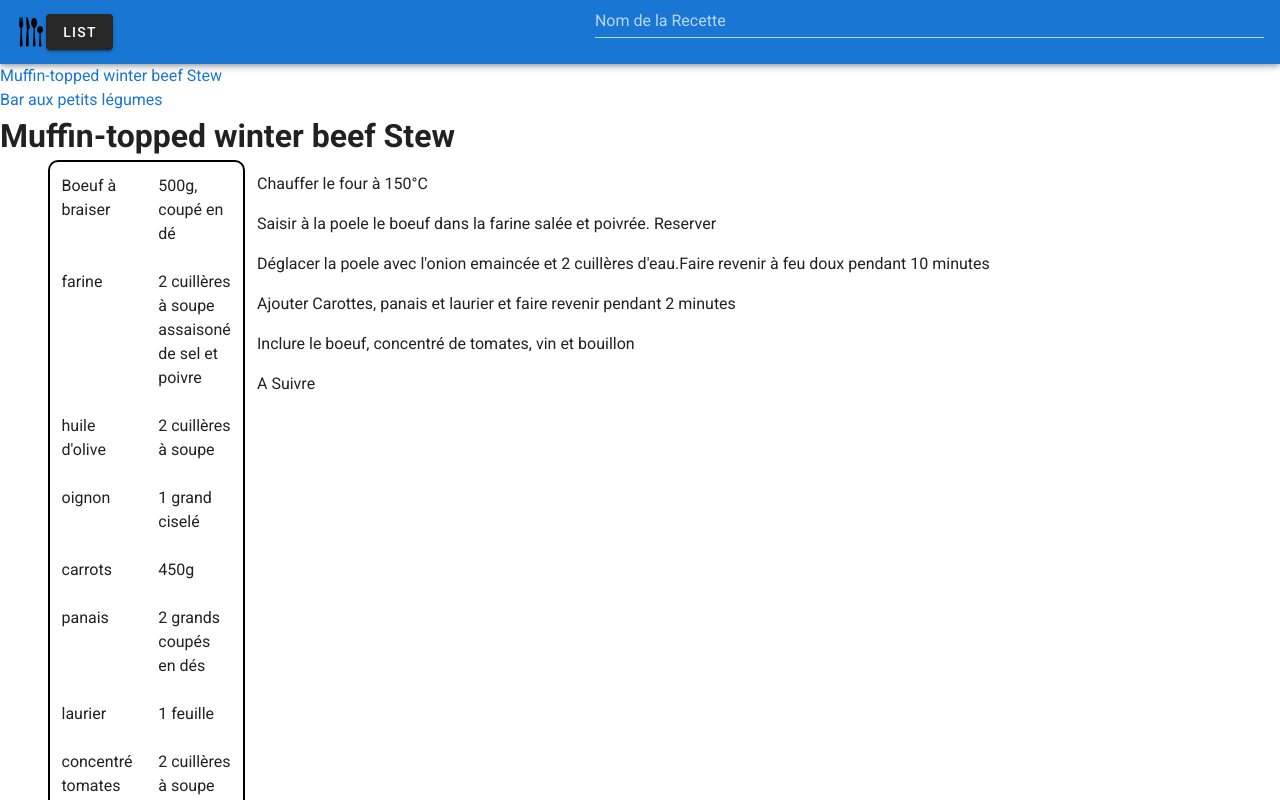
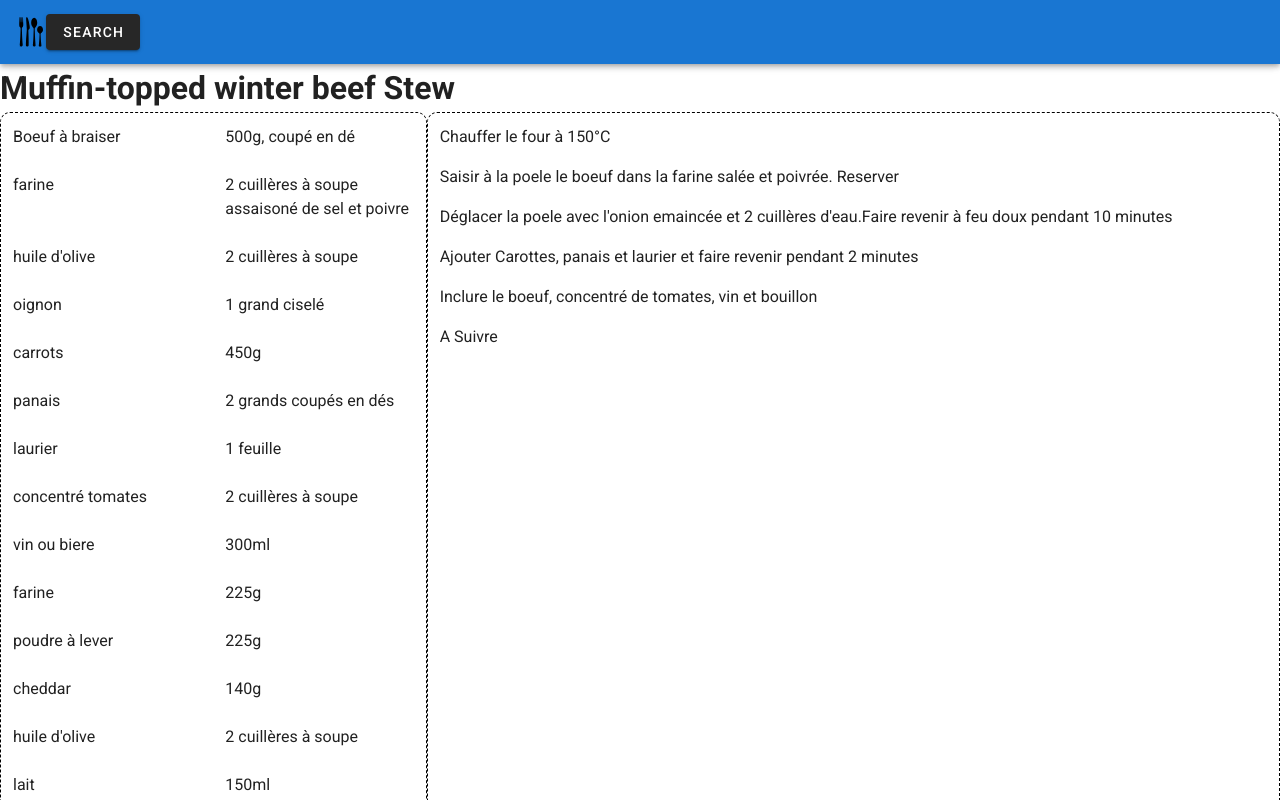
Before and after one commit to maldestor95/recettes, a Vue app: page / in a window 1280 px wide. Both pictures are taken after a click on the link "Muffin-topped winter beef Stew". Shown: the top 800 px of the page. Built offline with nearby package versions, Linux system fonts and the light colour scheme.

Commit message:
update style & search button

```diff
--- a/src/App.vue
+++ b/src/App.vue
@@ -2,22 +2,25 @@
   <v-app>
     <v-app-bar app color="primary" dark>
       <v-img src="cuttlery.svg" height="30" max-width="30" contain></v-img>
-      <v-btn @click="showRecetteList=!showRecetteList">list</v-btn>
+      <v-btn @click="showlist">search</v-btn>
       <v-spacer></v-spacer>
       <v-text-field
             name="recipeInput"
             label="Nom de la Recette"
             v-model="recipeName"
             clearable
+            @keydown="showRecetteList=true"
+            v-show="showRecetteList"
         ></v-text-field>
     </v-app-bar>
 
     <v-main>
-      <recettelists v-model="recipeName"
-      :maxResponseNumber="maxResponseNumber"
-      @choice="choicemade"
-      v-if="showRecetteList" />
-
+      <div v-show="showRecetteList">
+        <recettelists v-model="recipeName"
+        :maxResponseNumber="maxResponseNumber"
+        @choice="choicemade"
+        />
+      </div>
       <div v-if="currentRecette.link!=''">
         <h1  > {{currentRecette.title}}</h1>
         <recette v-model="currentRecette"/>
@@ -33,7 +36,6 @@ import Recettelists from './features/recette/recettelists'
     name: 'App',
 
     components: {
-      // eslint-disable-next-line vue/no-unused-components
       Recettelists,recette
     },
 
@@ -51,10 +53,12 @@ import Recettelists from './features/recette/recettelists'
     },
     methods: {
       choicemade(e) {
-        // this.$nextTick(function () {
-        // console.log(this.$el.textContent) // => 'mis à jour'
           this.currentRecette=e
-      // })
+          this.showRecetteList=false
+      },
+      showlist(){
+        this.showRecetteList=!this.showRecetteList
+        this.recipeName=''
       }
     },
   };
--- a/src/features/recette/recette.vue
+++ b/src/features/recette/recette.vue
@@ -1,14 +1,14 @@
 
 <template>
-    <v-container>
+    <v-container fluid>
        <v-row class="d-flex">
-           <v-col class="col-md-2 ingredients">
+           <v-col cols="12" md="4" class="ingredients">
             <v-row v-for="ing in ingredients" :key="ing.id">
                 <v-col >{{ ing.ingredient }}</v-col>
                 <v-col>{{ ing.qty }}</v-col>
             </v-row>
            </v-col>
-           <v-col class="col-md-10">
+           <v-col md="8" class="process">
                 <div v-html="recipe"/>
            </v-col>
        </v-row>
@@ -70,7 +70,11 @@
 </script>
 <style lang="scss" scoped>
 .ingredients {
-    border: black solid 2px;
+    border: black dashed 0.5px;
+    border-radius: 10px;
+}
+.process {
+    border: black dashed 0.5px;
     border-radius: 10px;
 }
 </style>
--- a/src/features/recette/recettelists.vue
+++ b/src/features/recette/recettelists.vue
@@ -49,7 +49,8 @@
         computed: {
             recetteslistfiltered() {
                 const maxListLength= this.maxResponseNumber
-                if (this.value=="") return this.recetteslist.slice(0,maxListLength)
+                console.log(this.value)
+                if (this.value==""||this.value==null) return this.recetteslist.slice(0,maxListLength)
 
                 let convertRecipNameToFilter=this.value[0].toUpperCase()
                 for (let index = 1; index < this.value.length; index++) {
```
